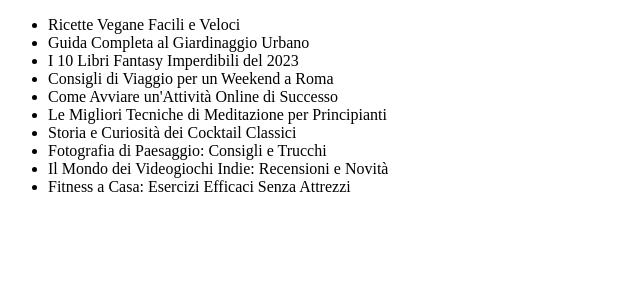
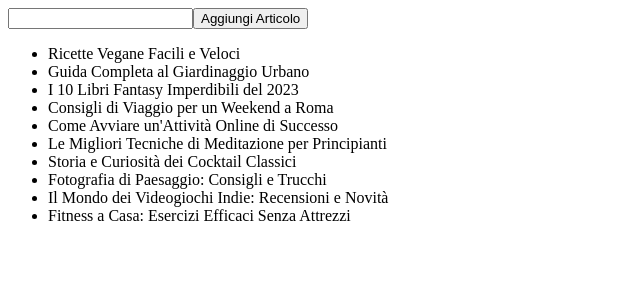
Before and after one commit to CarloCosta92/react-form, a React (Vite) app: page / in a window 1280 px wide. Shown: the top 300 px of the page, without its empty margins (0-640 px from the left). Built offline with nearby package versions, Linux system fonts and the light colour scheme.

Commit message:
feat: create form for add new title

```diff
--- a/src/components/ListArticle.jsx
+++ b/src/components/ListArticle.jsx
@@ -1,3 +1,5 @@
+import { useState } from "react";
+
 function ListArticle() {
 
     const Article = [
@@ -13,13 +15,39 @@
         "Fitness a Casa: Esercizi Efficaci Senza Attrezzi"
     ];
 
+    const [articles, newArticles] = useState(Article)
+    const [newTitle, setNewTitle] = useState("");
+
+    const addNewTitle = event => {
+        event.preventDefault();
+        newArticles([...articles, newTitle]);
+        setNewTitle("");
+    }
+
+    console.log(newTitle)
+
+    console.log(articles)
+
     return (
-        <ul>
-            {Article.map((element, index) => (
-                <li key={index}>{element}</li>
-            ))}
-        </ul>
+        <div>
+            <form onSubmit={addNewTitle}>
+                <input
+                    type="text"
+                    value={newTitle}
+                    onChange={event => setNewTitle(event.target.value)}
+                />
+                <button type="submit">Aggiungi Articolo</button>
+
+            </form>
+            <ul>
+                {articles.map((element, index) => (
+                    <li key={index}>{element}</li>
+                ))}
+            </ul>
+        </div>
     )
+
+
 
 }
 
```
